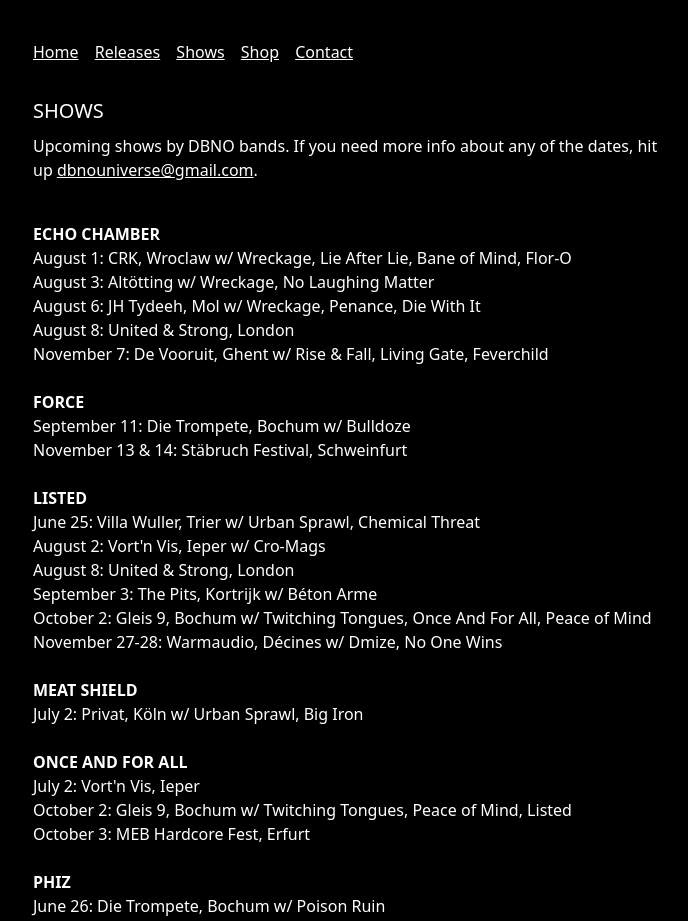
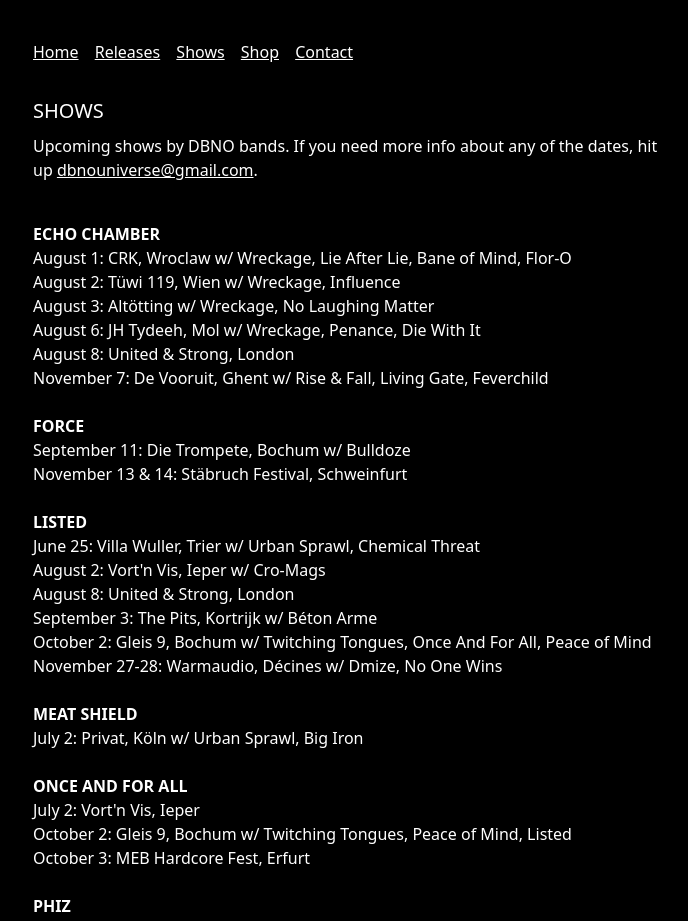
Before and after one commit to dbnouniverse/website, a plain HTML site: page shows.html in a window 1280 px wide. Shown: the top 921 px of the page, without its empty margins (287-975 px from the left). Drawn offline with Linux system fonts and the light colour scheme.

Commit message:
Update shows.html

```diff
--- a/shows.html
+++ b/shows.html
@@ -79,6 +79,7 @@
 
     <strong>ECHO CHAMBER</strong><br>
     August 1: CRK, Wroclaw w/ Wreckage, Lie After Lie, Bane of Mind, Flor-O<br>
+    August 2: Tüwi 119, Wien w/ Wreckage, Influence<br>
     August 3: Altötting w/ Wreckage, No Laughing Matter<br>
     August 6: JH Tydeeh, Mol w/ Wreckage, Penance, Die With It<br>
     August 8: United & Strong, London<br>
```
